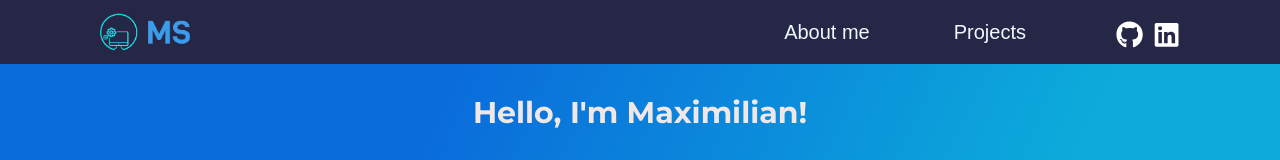
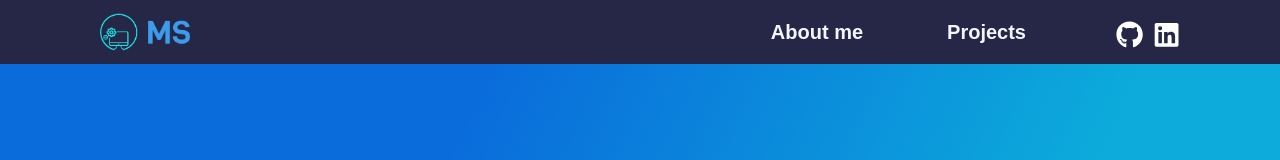
Before and after one commit to Maxwell929/my-website-renew, a React (Create React App) app: page / in a window 1280 px wide. Shown: the top 160 px of the page. Built offline with nearby package versions, Linux system fonts and the light colour scheme.

Commit message:
modified nav

```diff
--- a/src/components/Navbar/nav.js
+++ b/src/components/Navbar/nav.js
@@ -11,21 +11,21 @@
     return (
         <section className='nav'>
             <div className='container navbar__container'>
-                <Fade top duration={1000} delay={0} distance='50px'>
-                    <Link to='header' smooth duration={1000} smooth={true}>
-                        <img src={logo} alt={logo} className='logo'></img>
+                <Fade top duration={1000} delay={0}  distance='200' >
+                    <Link to='header' offset={-80}  duration={1000} smooth={true}>
+                        <img src={logo} alt={logo} className='logo'/>
                     </Link>
                 </Fade>
 
                 <div className={'nav-links'}>
                     <Fade top duration={1000} delay={0} distance='50px'>
-                        <Link to='about' smooth duration={1000} smooth={true}>
-                            <button class='btn-4'><span>{data.nav1}</span></button>
+                        <Link to='about' offset={-60}  duration={1000} smooth={true}>
+                            <button className='btn-4'><span>{data.nav1}</span></button>
                         </Link>
                     </Fade>
                     <Fade top duration={1000} delay={300} distance='50px'>
-                        <Link to='projects' smooth duration={1000} smooth={true}>
-                            <button class='btn-4'><span>{data.nav2}</span></button>
+                        <Link to='projects' offset={0}  duration={1000} smooth={true}>
+                            <button className='btn-4'><span>{data.nav2}</span></button>
                         </Link>
                     </Fade>
                     <div className='container-logos'>
--- a/src/components/Navbar/nav.scss
+++ b/src/components/Navbar/nav.scss
@@ -1,5 +1,5 @@
 .nav {
-  position: fixed;
+  position: sticky;
   display: flex;
   top: 0;
   height: 4rem;
@@ -40,10 +40,9 @@
       }
     }
 
-
     button {
       font-size: 80%;
-      font-weight: 500;
+      font-weight: 600;
       margin: 0 1rem;
       cursor: pointer;
       background-color: gray;
```
